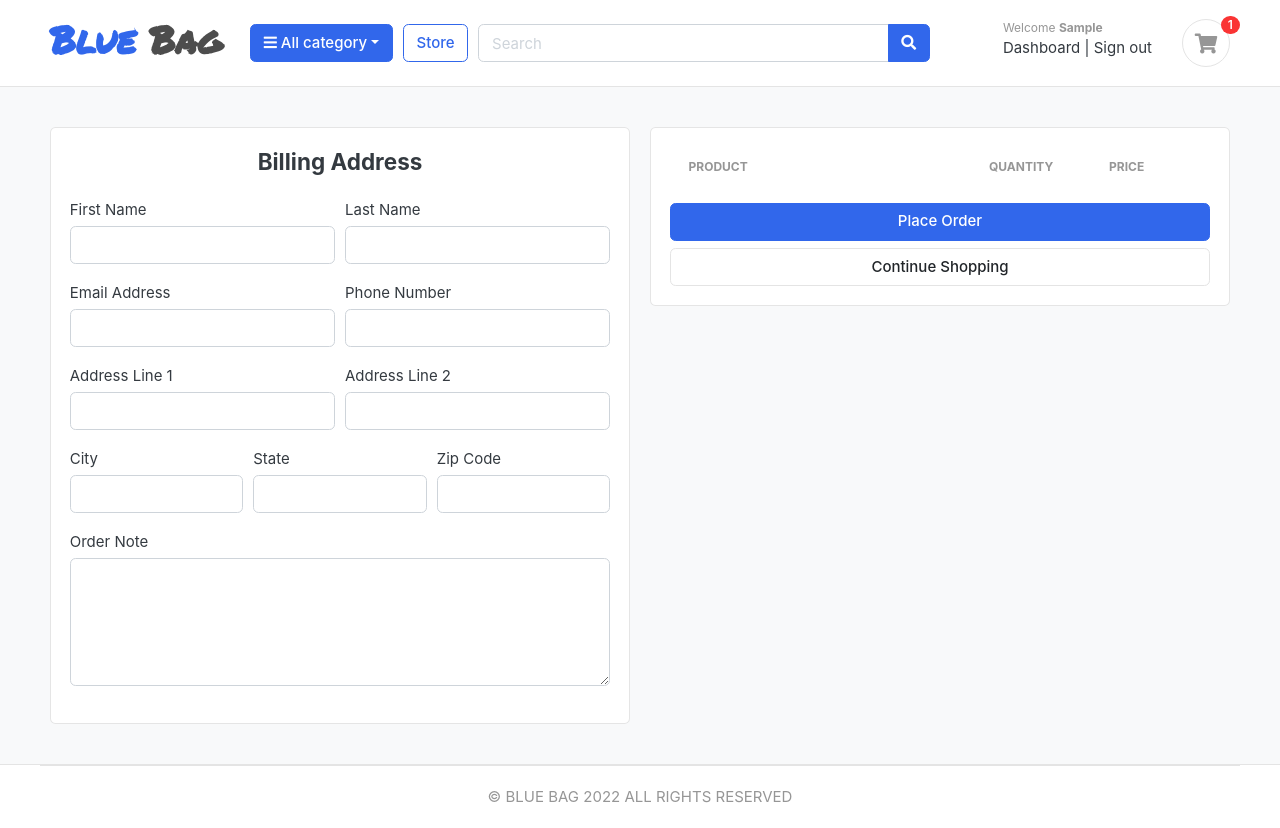
After one commit to clevrf0x/BlueBag, a Django app: page /cart/checkout/ in a window 1280 px wide. The commit adds this page. Run offline with Django 4.2, Linux system fonts and the light colour scheme; a user stored in the database is signed in; tables that the repository leaves empty hold one stand-in row (values such as "Sample post"); lists and menus that the app fills with data are empty; some libraries are stand-ins or nearby versions; some web fonts are replaced.

Commit message:
Fixed variation grouping bug for authenticated users and bug fix for cart items lose when authenticated

```diff
--- a/cart/context_processors.py
+++ b/cart/context_processors.py
@@ -8,10 +8,14 @@ def cart_counter(request):
 
   else:
     try:
-      cart = Cart.objects.get(cart_id=_get_cart_id(request))
-      cart_items = CartItem.objects.filter(cart=cart)
-      for cart_item in cart_items:
-        cart_count = cart_items.count()
+      cart = Cart.objects.filter(cart_id=_get_cart_id(request))
+
+      if request.user.is_authenticated:
+        cart_items = CartItem.objects.filter(user=request.user)
+      else:
+        cart_items = CartItem.objects.filter(cart=cart[:1])
+
+      cart_count = cart_items.count()
 
     except Cart.DoesNotExist:
       cart_count = 0
--- a/cart/models.py
+++ b/cart/models.py
@@ -1,5 +1,6 @@
 from django.db import models
 from store.models import Product, Variation
+from accounts.models import Accounts
 
 # Create your models here.
 
@@ -12,9 +13,10 @@ class Cart(models.Model):
 
 
 class CartItem(models.Model):
+  user = models.ForeignKey(Accounts, null=True, on_delete=models.CASCADE)
   product = models.ForeignKey(Product, on_delete=models.CASCADE)
   variations = models.ManyToManyField(Variation, blank=True)
-  cart = models.ForeignKey(Cart, on_delete=models.CASCADE)
+  cart = models.ForeignKey(Cart, on_delete=models.CASCADE, null=True)
   quantity = models.IntegerField()
   is_active = models.BooleanField(default=True)
 
--- a/cart/urls.py
+++ b/cart/urls.py
@@ -6,4 +6,6 @@ urlpatterns = [
   path('add_cart/<int:product_id>/', add_cart, name='add_cart'),
   path('remove_cart/<int:product_id>/<int:cart_item_id>/', remove_cart, name='remove_cart'),
   path('delete_cart/<int:product_id>/<int:cart_item_id>/', delete_cart, name='delete_cart'),
+
+  path('checkout/', checkout, name='checkout'),
 ]
--- a/cart/views.py
+++ b/cart/views.py
@@ -1,4 +1,5 @@
 from django.shortcuts import get_object_or_404, redirect, render
+from django.contrib.auth.decorators import login_required
 from .models import Cart, CartItem
 from store.models import Product, Variation
 
@@ -15,79 +16,143 @@ def _get_cart_id(request):
 
 
 def add_cart(request, product_id):
+  current_user = request.user
   product = Product.objects.get(id=product_id)
-  product_variations = []
 
-  if request.method == 'POST':
-    for item in request.POST:
-      key = item
-      value = request.POST[key]
+  if current_user.is_authenticated:
+    product_variations = []
 
-      try:
-        variation = Variation.objects.get(product=product, variation_category__iexact=key, variation_value__iexact=value)
-        product_variations.append(variation)
+    if request.method == 'POST':
+      for item in request.POST:
+        key = item
+        value = request.POST[key]
 
-      except:
-        pass
+        try:
+          variation = Variation.objects.get(product=product, variation_category__iexact=key, variation_value__iexact=value)
+          product_variations.append(variation)
 
-  try:
-    cart = Cart.objects.get(cart_id=_get_cart_id(request))
-
-  except Cart.DoesNotExist:
-    cart = Cart.objects.create(
-      cart_id = _get_cart_id(request)
-    )
-    cart.save()
+        except:
+          pass
 
 
-  is_cart_item_exists = CartItem.objects.filter(product=product, cart=cart).exists()
+    is_cart_item_exists = CartItem.objects.filter(product=product, user=current_user).exists()
 
-  if is_cart_item_exists:
-    cart_item = CartItem.objects.filter(product=product, cart=cart)
+    if is_cart_item_exists:
+      cart_item = CartItem.objects.filter(product=product, user=current_user)
 
-    existing_variations_list = []
-    id = []
-    for item in cart_item:
-      existing_variations = item.variations.all()
-      existing_variations_list.append(list(existing_variations))
-      id.append(item.id)
+      existing_variations_list = []
+      id = []
+      for item in cart_item:
+        existing_variations = item.variations.all()
+        existing_variations_list.append(list(existing_variations))
+        id.append(item.id)
 
-    if product_variations in existing_variations_list:
-      index = existing_variations_list.index(product_variations)
-      item_id = id[index]
-      item = CartItem.objects.get(product=product, id=item_id)
-      item.quantity += 1
-      item.save()
+      if product_variations in existing_variations_list:
+        index = existing_variations_list.index(product_variations)
+        item_id = id[index]
+        item = CartItem.objects.get(product=product, id=item_id)
+        item.quantity += 1
+        item.save()
+
+      else:
+        item = CartItem.objects.create(product=product, quantity=1, user=current_user)
+        if len(product_variations) > 0:
+          item.variations.clear()
+          item.variations.add(*product_variations)
+        item.save()
 
     else:
-      item = CartItem.objects.create(product=product, quantity=1, cart=cart)
+      cart_item = CartItem.objects.create(
+        product = product,
+        quantity = 1,
+        user = current_user,
+      )
+
       if len(product_variations) > 0:
-        item.variations.clear()
-        item.variations.add(*product_variations)
-      item.save()
+        cart_item.variations.clear()
+        cart_item.variations.add(*product_variations)
+
+      cart_item.save()
+
+    return redirect('cart')
 
   else:
-    cart_item = CartItem.objects.create(
-      product = product,
-      quantity = 1,
-      cart = cart,
-    )
+    product_variations = []
 
-    if len(product_variations) > 0:
-      cart_item.variations.clear()
-      cart_item.variations.add(*product_variations)
+    if request.method == 'POST':
+      for item in request.POST:
+        key = item
+        value = request.POST[key]
 
-    cart_item.save()
+        try:
+          variation = Variation.objects.get(product=product, variation_category__iexact=key, variation_value__iexact=value)
+          product_variations.append(variation)
 
-  return redirect('cart')
+        except:
+          pass
+
+    try:
+      cart = Cart.objects.get(cart_id=_get_cart_id(request))
+
+    except Cart.DoesNotExist:
+      cart = Cart.objects.create(
+        cart_id = _get_cart_id(request)
+      )
+      cart.save()
+
+
+    is_cart_item_exists = CartItem.objects.filter(product=product, cart=cart).exists()
+
+    if is_cart_item_exists:
+      cart_item = CartItem.objects.filter(product=product, cart=cart)
+
+      existing_variations_list = []
+      id = []
+      for item in cart_item:
+        existing_variations = item.variations.all()
+        existing_variations_list.append(list(existing_variations))
+        id.append(item.id)
+
+      if product_variations in existing_variations_list:
+        index = existing_variations_list.index(product_variations)
+        item_id = id[index]
+        item = CartItem.objects.get(product=product, id=item_id)
+        item.quantity += 1
+        item.save()
+
+      else:
+        item = CartItem.objects.create(product=product, quantity=1, cart=cart)
+        if len(product_variations) > 0:
+          item.variations.clear()
+          item.variations.add(*product_variations)
+        item.save()
+
+    else:
+      cart_item = CartItem.objects.create(
+        product = product,
+        quantity = 1,
+        cart = cart,
+      )
+
+      if len(product_variations) > 0:
+        cart_item.variations.clear()
+        cart_item.variations.add(*product_variations)
+
+      cart_item.save()
+
+    return redirect('cart')
 
 
 def remove_cart(request, product_id, cart_item_id):
-  cart = Cart.objects.get(cart_id=_get_cart_id(request))
   product = get_object_or_404(Product, id=product_id)
 
   try:
-    cart_item = CartItem.objects.get(cart=cart, product=product, id=cart_item_id)
+    if request.user.is_authenticated:
+      cart_item = CartItem.objects.get(user=request.user, product=product, id=cart_item_id)
+
+    else:
+      cart = Cart.objects.get(cart_id=_get_cart_id(request))
+      cart_item = CartItem.objects.get(cart=cart, product=product, id=cart_item_id)
 
     if cart_item.quantity > 1:
       cart_item.quantity -= 1
@@ -101,11 +166,15 @@ def remove_cart(request, product_id, cart_item_id):
   return redirect('cart')
 
 def delete_cart(request, product_id, cart_item_id):
-  cart = Cart.objects.get(cart_id=_get_cart_id(request))
   product = get_object_or_404(Product, id=product_id)
 
   try:
-    cart_item = CartItem.objects.get(cart=cart, product=product, id=cart_item_id)
+    if request.user.is_authenticated:
+      cart_item = CartItem.objects.get(user=request.user, product=product, id=cart_item_id)
+
+    else:
+      cart = Cart.objects.get(cart_id=_get_cart_id(request))
+      cart_item = CartItem.objects.get(cart=cart, product=product, id=cart_item_id)
     cart_item.delete()
 
   except:
@@ -118,8 +187,12 @@ def cart(request, total=0, quantity=0, cart_items=None):
   tax = 0
   grand_total = 0
   try:
-    cart = Cart.objects.get(cart_id=_get_cart_id(request))
-    cart_items = CartItem.objects.filter(cart=cart, is_active=True).order_by('product')
+    if request.user.is_authenticated:
+      cart_items = CartItem.objects.filter(user=request.user, is_active=True).order_by('product')
+
+    else:
+      cart = Cart.objects.get(cart_id=_get_cart_id(request))
+      cart_items = CartItem.objects.filter(cart=cart, is_active=True).order_by('product')
 
     for cart_item in cart_items:
       total += (cart_item.product.price * cart_item.quantity)
@@ -139,3 +212,30 @@ def cart(request, total=0, quantity=0, cart_items=None):
     'grand_total': grand_total,
   }
   return render(request, 'cart/cart.html', context)
+
+@login_required(login_url='signin')
+def checkout(request, total=0, quantity=0, cart_items=None):
+  tax = 0
+  grand_total = 0
+  try:
+    cart = Cart.objects.get(cart_id=_get_cart_id(request))
+    cart_items = CartItem.objects.filter(cart=cart, is_active=True).order_by('product')
+
+    for cart_item in cart_items:
+      total += (cart_item.product.price * cart_item.quantity)
+      quantity += cart_item.quantity
+
+    tax = (1 * total) / 100
+    grand_total = total + tax
+
+  except ObjectDoesNotExist:
+    pass
+
+  context = {
+    'total': total,
+    'quantity': quantity,
+    'cart_items': cart_items,
+    'tax': tax,
+    'grand_total': grand_total,
+  }
+  return render(request, 'cart/checkout.html', context)
--- a/templates/cart/cart.html
+++ b/templates/cart/cart.html
@@ -100,7 +100,7 @@
             <p class="text-center mb-3">
               <img src="{% static './images/misc/payments.png' %}" height="26" />
             </p>
-            <a href="./place-order.html" class="btn btn-primary btn-block"> Checkout </a>
+            <a href="{% url 'checkout' %}" class="btn btn-primary btn-block"> Checkout </a>
             <a href="{% url 'store_home' %}" class="btn btn-light btn-block">Continue Shopping</a>
           </div>
           <!-- card-body.// -->
--- /dev/null
+++ b/templates/cart/checkout.html
@@ -0,0 +1,136 @@
+{% extends 'base.html' %} {% block content %} {% load static %}
+<section class="section-content padding-y bg">
+  <div class="container">
+    <!-- ============================ COMPONENT 1 ================================= -->
+    <div class="row">
+      <aside class="col-lg-6">
+        <div class="card">
+          <div class="card-body">
+            <h4 class="card-title mb-4 text-center">Billing Address</h4>
+            <form action="" method="post">
+              {% csrf_token %}
+              <div class="form-row">
+                <div class="col form-group">
+                  <label for="firstname">First Name</label>
+                  <input type="text" name="firstname" id="firstname" class="form-control" required />
+                </div>
+
+                <div class="col form-group">
+                  <label for="lastname">Last Name</label>
+                  <input type="text" name="lastname" id="lastname" class="form-control" required />
+                </div>
+              </div>
+
+              <div class="form-row">
+                <div class="col form-group">
+                  <label for="email">Email Address</label>
+                  <input type="email" name="email" id="email" class="form-control" required />
+                </div>
+
+                <div class="col form-group">
+                  <label for="phone_number">Phone Number</label>
+                  <input type="text" name="phone_number" id="phone_number" class="form-control" required />
+                </div>
+              </div>
+
+              <div class="form-row">
+                <div class="col form-group">
+                  <label for="address_line_1">Address Line 1</label>
+                  <input type="text" name="address_line_1" id="address_line_1" class="form-control" required />
+                </div>
+
+                <div class="col form-group">
+                  <label for="address_line_1">Address Line 2</label>
+                  <input type="text" name="address_line_1" id="address_line_1" class="form-control" required />
+                </div>
+              </div>
+
+              <div class="form-row">
+                <div class="col form-group">
+                  <label for="city">City</label>
+                  <input type="text" name="city" id="city" class="form-control" required />
+                </div>
+
+                <div class="col form-group">
+                  <label for="state">State</label>
+                  <input type="text" name="state" id="state" class="form-control" required />
+                </div>
+
+                <div class="col form-group">
+                  <label for="zipcode">Zip Code</label>
+                  <input type="text" name="zipcode" id="zipcode" class="form-control" required />
+                </div>
+              </div>
+
+              <div class="form-row">
+                <div class="col form-group">
+                  <label for="order_note">Order Note</label>
+                  <textarea name="order_note" id="order_note" rows="5" class="form-control"></textarea>
+                </div>
+              </div>
+
+            </div>
+          </div>
+          <!-- card.// -->
+        </aside>
+        <!-- col.// -->
+        <aside class="col-lg-6">
+          <div class="card">
+            <div class="card-body">
+              <table class="table table-borderless table-shopping-cart">
+                <thead class="text-muted">
+                  <tr class="small text-uppercase">
+                    <th scope="col">Product</th>
+                    <th scope="col" width="120">Quantity</th>
+                    <th scope="col" width="120">Price</th>
+                  </tr>
+                </thead>
+                <tbody>
+                  {% for cart_item in cart_items %}
+                  <tr>
+                    <td>
+                      <figure class="itemside align-items-center">
+                        <div class="aside">
+                          <img src="{{ cart_item.product.images.url }}" class="img-sm" />
+                        </div>
+                        <figcaption class="info">
+                          <a href="{{ cart_item.product.get_url }}" class="title text-dark">{{ cart_item.product.name }}</a>
+                          <p class="text-muted small">
+                            {% if cart_item.variations.all %} {% for variation in cart_item.variations.all %} {{ variation.variation_category | capfirst }} : {{ variation.variation_value }}
+                            <br />
+                            {% endfor %} {% endif %}
+                          </p>
+                        </figcaption>
+                      </figure>
+                    </td>
+                    <td class="price-wrap">
+                      <label for="" class="price text-muted ml-md-4 pl-md-2">{{ cart_item.quantity }}</label>
+                    </td>
+                    <td>
+                      <div class="price-wrap">
+                        <var class="price">₹{{ cart_item.sub_total }}</var>
+                        <small class="text-muted"> {{ cart_item.product.price }} each </small>
+                      </div>
+                      <!-- price-wrap .// -->
+                    </td>
+                  </tr>
+                  {% endfor %}
+                </tbody>
+              </table>
+              <button name="submit" type="submit" class="btn btn-primary btn-block"> Place Order </button>
+              <a href="{% url 'store_home' %}" class="btn btn-light btn-block">Continue Shopping</a>
+            </div>
+          </form>
+          <!-- card-body.// -->
+        </div>
+        <!-- card.// -->
+      </aside>
+      <!-- col.// -->
+    </div>
+    <!-- row.// -->
+    <!-- ============================ COMPONENT 1 END .// ================================= -->
+  </div>
+  <!-- container .//  -->
+</section>
+<!-- ========================= SECTION CONTENT END// ========================= -->
+{% endblock content %}
--- a/templates/store/store.html
+++ b/templates/store/store.html
@@ -67,11 +67,7 @@
                   </div>
                   <!-- price-wrap.// -->
                 </div>
-                {% if product.stock > 0 %}
-                <a href="{% url 'add_cart' product.id %}" class="btn btn-block btn-primary">Add to cart </a>
-                {% else %}
-                <a href="#" class="btn btn-block btn-danger disabled">Out of stock</a>
-                {% endif %}
+                <a href="{{ product.get_url }}" class="btn btn-block btn-primary">View Details </a>
               </figcaption>
             </figure>
           </div>
```
Also changed, not shown: accounts/views.py (+42 -0 lines), cart/migrations/0003_cartitem_user_alter_cartitem_cart.py (added).
